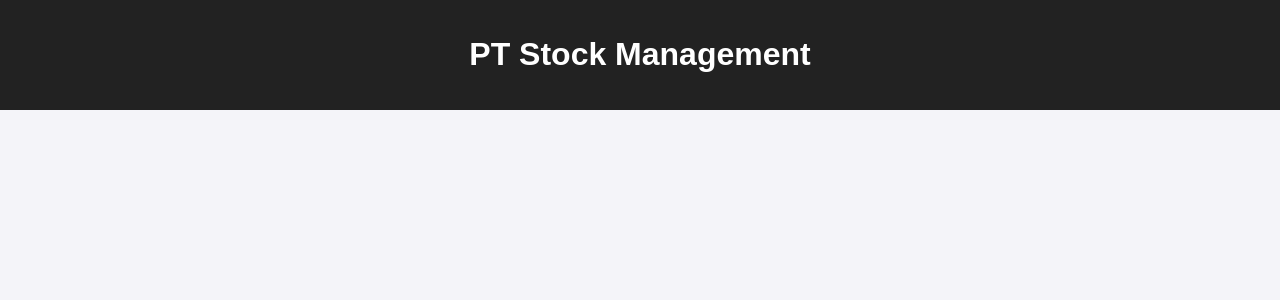
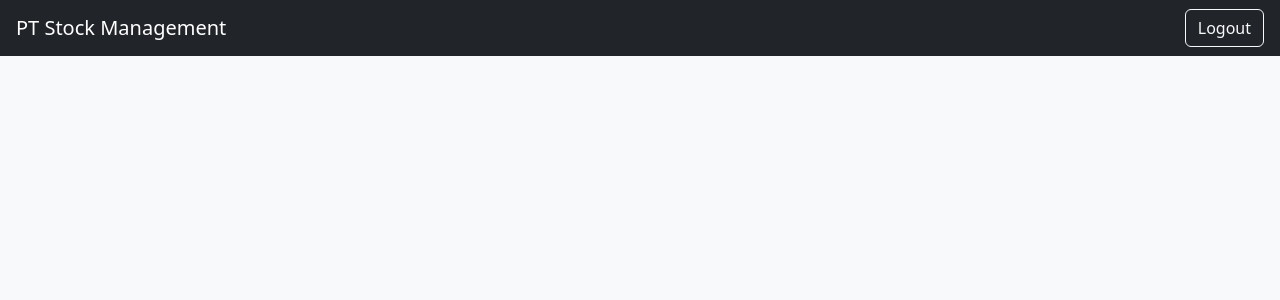
Before and after one commit to pavannbhagve/PT_Stock_Management_Inventory, a Flask app: template templates/main.html in a window 1280 px wide. Shown: the top 300 px of the page. Run offline with Flask 3, Linux system fonts and the light colour scheme; the template is opened without the code that fills it: values that come from a table or form of the project are taken from there, others are empty.

Commit message:
Update main.html

```diff
--- a/templates/main.html
+++ b/templates/main.html
@@ -2,265 +2,324 @@
 <html lang="en">
 <head>
     <meta charset="UTF-8">
-  <title>PT Stock Management</title>
+    <title>Stock Management Dashboard</title>
+    <meta name="viewport" content="width=device-width, initial-scale=1">
+    <!-- Bootstrap 5 -->
+    <link href="https://cdn.jsdelivr.net/npm/bootstrap@5.3.2/dist/css/bootstrap.min.css" rel="stylesheet">
     <style>
-    body { font-family: Arial, sans-serif; margin: 0; padding: 0; background: #f4f4f9; }
-    header { background: #222; color: #fff; padding: 15px; text-align: center; }
-    .container { padding: 20px; }
-    .card { background: #fff; padding: 20px; margin: 20px auto; border-radius: 8px; box-shadow: 0 2px 6px rgba(0,0,0,0.1); }
-    h2 { margin-top: 0; }
-    form { margin: 10px 0; }
-    input, select, button { padding: 8px; margin: 5px 0; border-radius: 5px; border: 1px solid #ccc; }
-    button { background: #333; color: #fff; cursor: pointer; }
-    button:hover { background: #555; }
-    table { width: 100%; border-collapse: collapse; margin: 15px 0; }
-    th, td { border: 1px solid #ddd; padding: 8px; text-align: center; }
-    th { background: #333; color: #fff; }
-    .status-pending { color: orange; font-weight: bold; }
-    .status-in_transit { color: blue; font-weight: bold; }
-    .status-received { color: green; font-weight: bold; }
-    .flex { display: flex; justify-content: space-between; align-items: center; }
-    .logout { text-decoration: none; background: crimson; color: white; padding: 6px 10px; border-radius: 5px; }
-    .logout:hover { background: darkred; }
-    .tabs { margin: 15px 0; }
-    .tab { display: inline-block; margin-right: 10px; padding: 8px 15px; background: #ddd; border-radius: 5px; cursor: pointer; }
-    .tab.active { background: #333; color: #fff; }
-    .tab-content { display: none; }
-    .tab-content.active { display: block; }
-    .log-box { max-height: 200px; overflow-y: auto; background: #fafafa; border: 1px solid #ddd; padding: 10px; font-size: 14px; }
-    .timestamp { color: gray; font-size: 12px; }
+        body { background-color: #f8f9fa; }
+        .navbar { margin-bottom: 20px; }
+        .card { margin-bottom: 20px; border-radius: 12px; }
+        .table th, .table td { vertical-align: middle; }
+        .section-title { margin: 20px 0 10px; }
+        .badge { font-size: 0.9rem; }
+        .timestamp { font-size: 0.8rem; color: #6c757d; }
     </style>
 </head>
 <body>
-  <header>
-    <h1>PT Stock Management</h1>
-  </header>
-  <div class="container">
+    <!-- Navbar -->
+    <nav class="navbar navbar-expand-lg navbar-dark bg-dark px-3">
+        <a class="navbar-brand" href="#">PT Stock Management</a>
+        <div class="ms-auto">
+            <a href="{{ url_for('logout') }}" class="btn btn-outline-light">Logout</a>
+        </div>
+    </nav>
 
-    <!-- LOGIN PAGE -->
-    {% if page == "login" %}
-    <div class="card" style="max-width:400px;">
-      <h2>Login</h2>
-      <form method="POST">
-        <input type="text" name="username" placeholder="Username" required><br>
-        <input type="password" name="password" placeholder="Password" required><br>
-        <button type="submit">Login</button>
+    <div class="container-fluid">
+        <!-- HOD Dashboard -->
+        {% if role == "hod" %}
+        <h3 class="section-title">📦 HOD Dashboard</h3>
+        <div class="row">
+            <!-- Stock Management -->
+            <div class="col-md-6">
+                <div class="card shadow-sm">
+                    <div class="card-header bg-primary text-white">Manage Stock</div>
+                    <div class="card-body">
+                        <form method="POST" action="{{ url_for('add_stock') }}" class="row g-2 mb-3">
+                            <div class="col-md-6">
+                                <input type="text" name="name" class="form-control" placeholder="Item Name" required>
+                            </div>
+                            <div class="col-md-4">
+                                <input type="number" name="quantity" class="form-control" placeholder="Quantity" required>
+                            </div>
+                            <div class="col-md-2">
+                                <button type="submit" class="btn btn-success w-100">Add</button>
+                            </div>
                         </form>
-      {% with messages = get_flashed_messages(with_categories=true) %}
-        {% if messages %}
-          <ul>
-            {% for category, message in messages %}
-              <li style="color:crimson">{{ message }}</li>
-            {% endfor %}
-          </ul>
-        {% endif %}
-      {% endwith %}
-    </div>
-    {% endif %}
 
-    <!-- HOD DASHBOARD -->
-    {% if page == "hod_dashboard" %}
-    <div class="flex">
-      <h2>HOD Dashboard</h2>
-      <a href="{{ url_for('logout') }}" class="logout">Logout</a>
-    </div>
-
-    <div class="tabs">
-      <span class="tab active" data-tab="stocks">Manage Stocks</span>
-      <span class="tab" data-tab="requests">Engineer Requests</span>
-      <span class="tab" data-tab="engineers">Manage Engineers</span>
-      <span class="tab" data-tab="logs">History Logs</span>
-    </div>
-
-    <!-- STOCK MANAGEMENT -->
-    <div id="stocks" class="tab-content active">
-      <div class="card">
-        <h3>Add Stock</h3>
-        <form method="POST" action="{{ url_for('add_stock') }}">
-          <input type="text" name="name" placeholder="Stock Name" required>
-          <input type="number" name="qty" placeholder="Quantity" required>
-          <button type="submit">Add</button>
-        </form>
-      </div>
-
-      <div class="card">
-        <h3>Available Stock</h3>
-        <table>
-          <tr><th>ID</th><th>Name</th><th>Quantity</th><th>Updated At</th><th>Actions</th></tr>
+                        <table class="table table-bordered table-hover">
+                            <thead class="table-light">
+                                <tr>
+                                    <th>ID</th>
+                                    <th>Name</th>
+                                    <th>Quantity</th>
+                                    <th>Actions</th>
+                                </tr>
+                            </thead>
+                            <tbody>
                                 {% for s in stocks %}
                                 <tr>
                                     <td>{{ s.id }}</td>
                                     <td>{{ s.name }}</td>
                                     <td>{{ s.quantity }}</td>
-            <td>{{ s.updated_at.strftime("%Y-%m-%d %H:%M:%S") if s.updated_at else "" }}</td>
                                     <td>
-              <form method="POST" action="{{ url_for('edit_stock', stock_id=s.id) }}" style="display:inline-block">
-                <input type="text" name="name" value="{{ s.name }}" required>
-                <input type="number" name="qty" value="{{ s.quantity }}" required>
-                <button type="submit">Update</button>
+                                        <!-- Edit -->
+                                        <form method="POST" action="{{ url_for('edit_stock', stock_id=s.id) }}" class="d-inline">
+                                            <input type="text" name="name" value="{{ s.name }}" hidden>
+                                            <input type="number" name="quantity" value="{{ s.quantity }}" hidden>
+                                            <button type="submit" class="btn btn-sm btn-warning">Edit</button>
                                         </form>
-              <a href="{{ url_for('delete_stock', stock_id=s.id) }}" onclick="return confirm('Delete stock?')">Delete</a>
+                                        <!-- Delete -->
+                                        <a href="{{ url_for('delete_stock', stock_id=s.id) }}"
+                                           class="btn btn-sm btn-danger"
+                                           onclick="return confirm('Delete this stock?')">Delete</a>
                                     </td>
                                 </tr>
+                                {% else %}
+                                <tr><td colspan="4">No stock available</td></tr>
                                 {% endfor %}
+                            </tbody>
                         </table>
                     </div>
                 </div>
+            </div>
 
-    <!-- ENGINEER REQUESTS -->
-    <div id="requests" class="tab-content">
-      <div class="card">
-        <h3>Stock Requests</h3>
-        <table>
-          <tr><th>ID</th><th>Engineer</th><th>Stock</th><th>Qty</th><th>Status</th><th>Docket</th><th>Action</th></tr>
-          {% for r in requests %}
+            <!-- Dispatches -->
+            <div class="col-md-6">
+                <div class="card shadow-sm">
+                    <div class="card-header bg-info text-white">Dispatches</div>
+                    <div class="card-body">
+                        <table class="table table-bordered table-hover">
+                            <thead class="table-light">
                                 <tr>
-            <td>{{ r.id }}</td>
-            <td>{{ r.requester.username }}</td>
-            <td>{{ r.stock.name if r.stock else r.stock_name }}</td>
-            <td>{{ r.qty }}</td>
-            <td class="status-{{ r.status }}">{{ r.status }}</td>
-            <td>{{ r.docket_number or "-" }}</td>
+                                    <th>ID</th>
+                                    <th>Stock</th>
+                                    <th>Engineer</th>
+                                    <th>Docket</th>
+                                    <th>Status</th>
+                                    <th>Created</th>
+                                    <th>Received</th>
+                                </tr>
+                            </thead>
+                            <tbody>
+                                {% for d in dispatches %}
+                                <tr>
+                                    <td>{{ d.id }}</td>
+                                    <td>{{ d.stock.name }}</td>
+                                    <td>{{ d.engineer.username }}</td>
+                                    <td>{{ d.docket_number }}</td>
                                     <td>
-              {% if r.status == "pending" %}
-                <form method="POST" action="{{ url_for('dispatch', req_id=r.id) }}">
-                  <input type="text" name="docket_number" placeholder="Enter docket #" required>
-                  <button type="submit">Dispatch</button>
-                </form>
-              {% elif r.status == "in_transit" %}
-                <em>In Transit</em>
+                                        {% if d.status == "in_transit" %}
+                                            <span class="badge bg-warning">In Transit</span>
                                         {% else %}
-                <em>Completed</em>
+                                            <span class="badge bg-success">Received</span>
                                         {% endif %}
                                     </td>
+                                    <td class="timestamp">{{ d.created_at }}</td>
+                                    <td class="timestamp">{{ d.received_at or "-" }}</td>
                                 </tr>
+                                {% else %}
+                                <tr><td colspan="7">No dispatch records</td></tr>
                                 {% endfor %}
+                            </tbody>
                         </table>
+
+                        <!-- Dispatch Form -->
+                        <form method="POST" action="{{ url_for('dispatch', stock_id=stocks[0].id if stocks else 0) }}" class="row g-2">
+                            <div class="col-md-4">
+                                <select name="engineer_id" class="form-select" required>
+                                    <option value="">Select Engineer</option>
+                                    {% for u in User.query.filter_by(role='engineer').all() %}
+                                    <option value="{{ u.id }}">{{ u.username }}</option>
+                                    {% endfor %}
+                                </select>
+                            </div>
+                            <div class="col-md-4">
+                                <input type="text" name="docket_number" class="form-control" placeholder="Docket Number" required>
+                            </div>
+                            <div class="col-md-4">
+                                <button type="submit" class="btn btn-primary w-100">Dispatch</button>
+                            </div>
+                        </form>
+                    </div>
+                </div>
             </div>
         </div>
 
-    <!-- ENGINEER MANAGEMENT -->
-    <div id="engineers" class="tab-content">
-      <div class="card">
-        <h3>Engineer Accounts</h3>
-        <form method="POST" action="{{ url_for('add_stock') }}" onsubmit="alert('For demo: Add engineer logic separately in backend'); return false;">
-          <input type="text" placeholder="Engineer username">
-          <input type="password" placeholder="Password">
-          <button type="submit">Create Engineer</button>
-        </form>
-        <ul>
-          {% for e in engineers %}
-            <li>{{ e.username }}</li>
+        <!-- Emergency Requests -->
+        <div class="card shadow-sm">
+            <div class="card-header bg-danger text-white">Emergency Requests</div>
+            <div class="card-body">
+                <table class="table table-bordered table-hover">
+                    <thead class="table-light">
+                        <tr>
+                            <th>ID</th>
+                            <th>Engineer</th>
+                            <th>Item</th>
+                            <th>Status</th>
+                            <th>Requested At</th>
+                            <th>Actions</th>
+                        </tr>
+                    </thead>
+                    <tbody>
+                        {% for r in emergencies %}
+                        <tr>
+                            <td>{{ r.id }}</td>
+                            <td>{{ r.engineer.username }}</td>
+                            <td>{{ r.item_name }}</td>
+                            <td>
+                                {% if r.status == "pending" %}
+                                    <span class="badge bg-warning">Pending</span>
+                                {% elif r.status == "approved" %}
+                                    <span class="badge bg-success">Approved</span>
+                                {% else %}
+                                    <span class="badge bg-danger">Rejected</span>
+                                {% endif %}
+                            </td>
+                            <td class="timestamp">{{ r.created_at }}</td>
+                            <td>
+                                {% if r.status == "pending" %}
+                                <a href="{{ url_for('update_emergency', req_id=r.id, action='approve') }}" class="btn btn-sm btn-success">Approve</a>
+                                <a href="{{ url_for('update_emergency', req_id=r.id, action='reject') }}" class="btn btn-sm btn-danger">Reject</a>
+                                {% else %}-{% endif %}
+                            </td>
+                        </tr>
+                        {% else %}
+                        <tr><td colspan="6">No emergency requests</td></tr>
                         {% endfor %}
-        </ul>
-      </div>
-    </div>
-
-    <!-- HISTORY LOGS -->
-    <div id="logs" class="tab-content">
-      <div class="card">
-        <h3>Recent Activity</h3>
-        <div class="log-box">
-          {% for log in logs %}
-            <p><b>{{ log.user.username }}</b>: {{ log.action }} <span class="timestamp">({{ log.timestamp.strftime("%Y-%m-%d %H:%M:%S") }})</span></p>
-          {% endfor %}
-        </div>
+                    </tbody>
+                </table>
             </div>
         </div>
         {% endif %}
 
-    <!-- ENGINEER DASHBOARD -->
-    {% if page == "engineer_dashboard" %}
-    <div class="flex">
-      <h2>Engineer Dashboard</h2>
-      <a href="{{ url_for('logout') }}" class="logout">Logout</a>
+        <!-- Engineer Dashboard -->
+        {% if role == "engineer" %}
+        <h3 class="section-title">🛠 Engineer Dashboard</h3>
+        <div class="row">
+            <!-- Available Stock -->
+            <div class="col-md-6">
+                <div class="card shadow-sm">
+                    <div class="card-header bg-primary text-white">Available Stock</div>
+                    <div class="card-body">
+                        <table class="table table-bordered table-hover">
+                            <thead class="table-light">
+                                <tr>
+                                    <th>ID</th>
+                                    <th>Name</th>
+                                    <th>Quantity</th>
+                                </tr>
+                            </thead>
+                            <tbody>
+                                {% for s in stocks %}
+                                <tr>
+                                    <td>{{ s.id }}</td>
+                                    <td>{{ s.name }}</td>
+                                    <td>{{ s.quantity }}</td>
+                                </tr>
+                                {% else %}
+                                <tr><td colspan="3">No stock available</td></tr>
+                                {% endfor %}
+                            </tbody>
+                        </table>
                     </div>
-
-    <div class="tabs">
-      <span class="tab active" data-tab="req_stock">Request Stock</span>
-      <span class="tab" data-tab="my_requests">My Requests</span>
-      <span class="tab" data-tab="logs">My Logs</span>
-    </div>
-
-    <!-- REQUEST STOCK -->
-    <div id="req_stock" class="tab-content active">
-      <div class="card">
-        <h3>Request Stock</h3>
-        <form method="POST" action="{{ url_for('request_stock') }}">
-          <select name="stock_id" id="stockSelect" onchange="toggleEmergency(this)">
-            <option value="">-- Select Stock --</option>
-            {% for s in stocks %}
-              <option value="{{ s.id }}">{{ s.name }} ({{ s.quantity }})</option>
-            {% endfor %}
-            <option value="emergency">Emergency Stock (Not Available)</option>
-          </select>
-          <input type="text" name="stock_name" id="emergencyInput" placeholder="Enter emergency stock name" style="display:none;">
-          <input type="number" name="qty" placeholder="Quantity" required>
-          <button type="submit">Request</button>
-        </form>
                 </div>
             </div>
 
-    <!-- MY REQUESTS -->
-    <div id="my_requests" class="tab-content">
-      <div class="card">
-        <h3>My Stock Requests</h3>
-        <table>
-          <tr><th>ID</th><th>Stock</th><th>Qty</th><th>Status</th><th>Docket</th><th>Action</th></tr>
-          {% for r in requests %}
+            <!-- Dispatches -->
+            <div class="col-md-6">
+                <div class="card shadow-sm">
+                    <div class="card-header bg-info text-white">My Dispatches</div>
+                    <div class="card-body">
+                        <table class="table table-bordered table-hover">
+                            <thead class="table-light">
                                 <tr>
-            <td>{{ r.id }}</td>
-            <td>{{ r.stock.name if r.stock else r.stock_name }}</td>
-            <td>{{ r.qty }}</td>
-            <td class="status-{{ r.status }}">{{ r.status }}</td>
-            <td>{{ r.docket_number or "-" }}</td>
+                                    <th>ID</th>
+                                    <th>Stock</th>
+                                    <th>Docket</th>
+                                    <th>Status</th>
+                                    <th>Received</th>
+                                    <th>Action</th>
+                                </tr>
+                            </thead>
+                            <tbody>
+                                {% for d in dispatches %}
+                                <tr>
+                                    <td>{{ d.id }}</td>
+                                    <td>{{ d.stock.name }}</td>
+                                    <td>{{ d.docket_number }}</td>
                                     <td>
-              {% if r.status == "in_transit" %}
-                <a href="{{ url_for('receive', req_id=r.id) }}">Mark Received</a>
-              {% elif r.status == "received" %}
-                <em>Received</em>
+                                        {% if d.status == "in_transit" %}
+                                            <span class="badge bg-warning">In Transit</span>
                                         {% else %}
-                <em>Pending</em>
+                                            <span class="badge bg-success">Received</span>
                                         {% endif %}
                                     </td>
+                                    <td class="timestamp">{{ d.received_at or "-" }}</td>
+                                    <td>
+                                        {% if d.status == "in_transit" %}
+                                        <a href="{{ url_for('receive', dispatch_id=d.id) }}" class="btn btn-sm btn-success">Mark Received</a>
+                                        {% else %}-{% endif %}
+                                    </td>
                                 </tr>
+                                {% else %}
+                                <tr><td colspan="6">No dispatch records</td></tr>
                                 {% endfor %}
+                            </tbody>
                         </table>
                     </div>
                 </div>
+            </div>
+        </div>
 
-    <!-- MY LOGS -->
-    <div id="logs" class="tab-content">
-      <div class="card">
-        <h3>My Activity</h3>
-        <div class="log-box">
-          {% for log in logs %}
-            <p>{{ log.action }} <span class="timestamp">({{ log.timestamp.strftime("%Y-%m-%d %H:%M:%S") }})</span></p>
+        <!-- Emergency Request -->
+        <div class="card shadow-sm">
+            <div class="card-header bg-danger text-white">Emergency Request</div>
+            <div class="card-body">
+                <form method="POST" action="{{ url_for('emergency') }}" class="row g-2">
+                    <div class="col-md-8">
+                        <input type="text" name="item_name" class="form-control" placeholder="Enter item name" required>
+                    </div>
+                    <div class="col-md-4">
+                        <button type="submit" class="btn btn-danger w-100">Request</button>
+                    </div>
+                </form>
+                <hr>
+                <table class="table table-bordered table-hover mt-3">
+                    <thead class="table-light">
+                        <tr>
+                            <th>ID</th>
+                            <th>Item</th>
+                            <th>Status</th>
+                            <th>Requested At</th>
+                        </tr>
+                    </thead>
+                    <tbody>
+                        {% for r in emergencies %}
+                        <tr>
+                            <td>{{ r.id }}</td>
+                            <td>{{ r.item_name }}</td>
+                            <td>
+                                {% if r.status == "pending" %}
+                                    <span class="badge bg-warning">Pending</span>
+                                {% elif r.status == "approved" %}
+                                    <span class="badge bg-success">Approved</span>
+                                {% else %}
+                                    <span class="badge bg-danger">Rejected</span>
+                                {% endif %}
+                            </td>
+                            <td class="timestamp">{{ r.created_at }}</td>
+                        </tr>
+                        {% else %}
+                        <tr><td colspan="4">No emergency requests</td></tr>
                         {% endfor %}
-        </div>
+                    </tbody>
+                </table>
             </div>
         </div>
         {% endif %}
-
     </div>
 
-  <script>
-    // Tab switching
-    const tabs = document.querySelectorAll(".tab");
-    const contents = document.querySelectorAll(".tab-content");
-    tabs.forEach(tab => {
-      tab.addEventListener("click", () => {
-        tabs.forEach(t => t.classList.remove("active"));
-        contents.forEach(c => c.classList.remove("active"));
-        tab.classList.add("active");
-        document.getElementById(tab.dataset.tab).classList.add("active");
-      });
-    });
-
-    // Emergency stock input toggle
-    function toggleEmergency(sel) {
-      document.getElementById("emergencyInput").style.display = (sel.value === "emergency") ? "block" : "none";
-    }
-  </script>
+    <script src="https://cdn.jsdelivr.net/npm/bootstrap@5.3.2/dist/js/bootstrap.bundle.min.js"></script>
 </body>
 </html>
```
Lines whose indentation alone changed are shown as unchanged.
